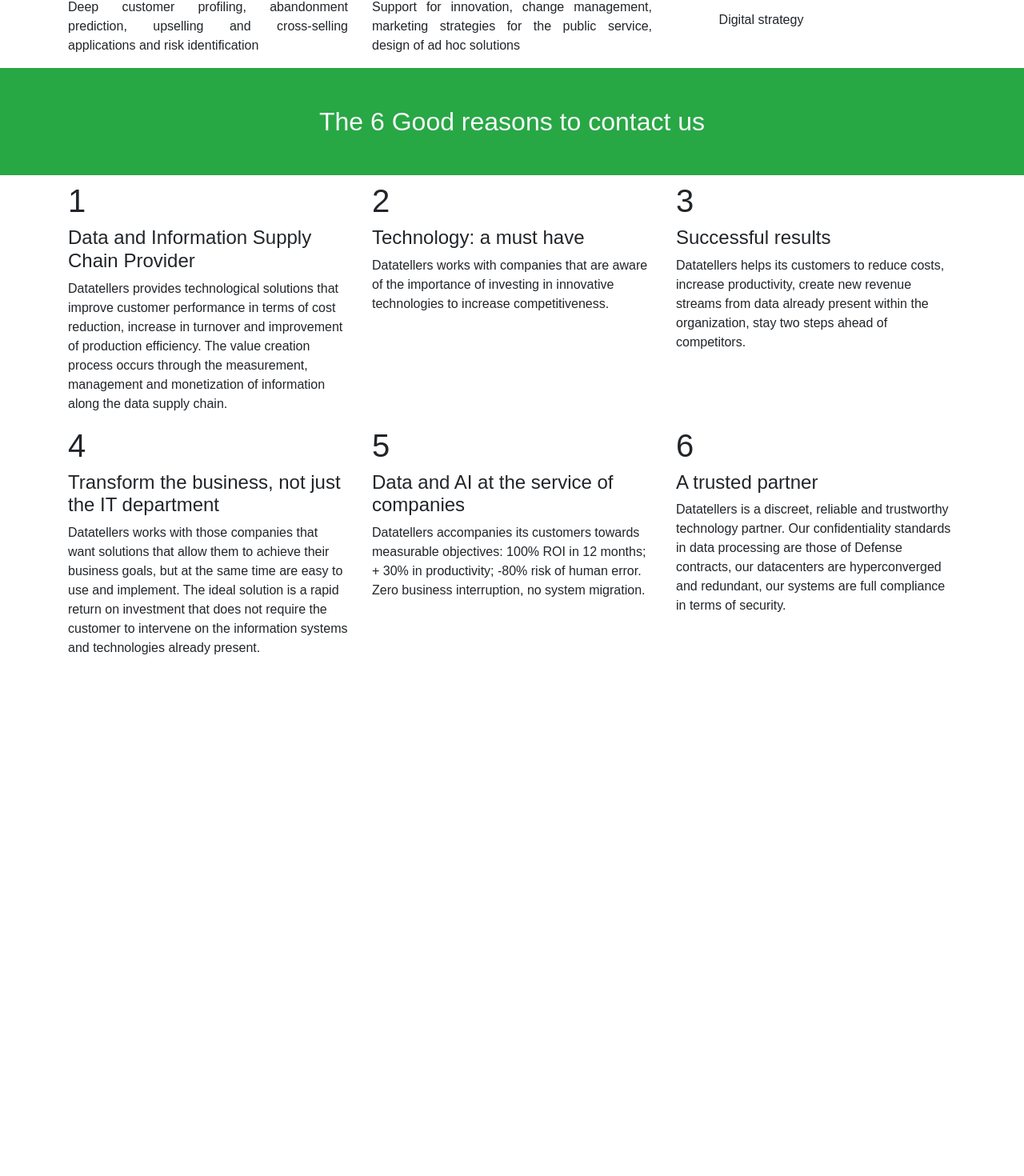
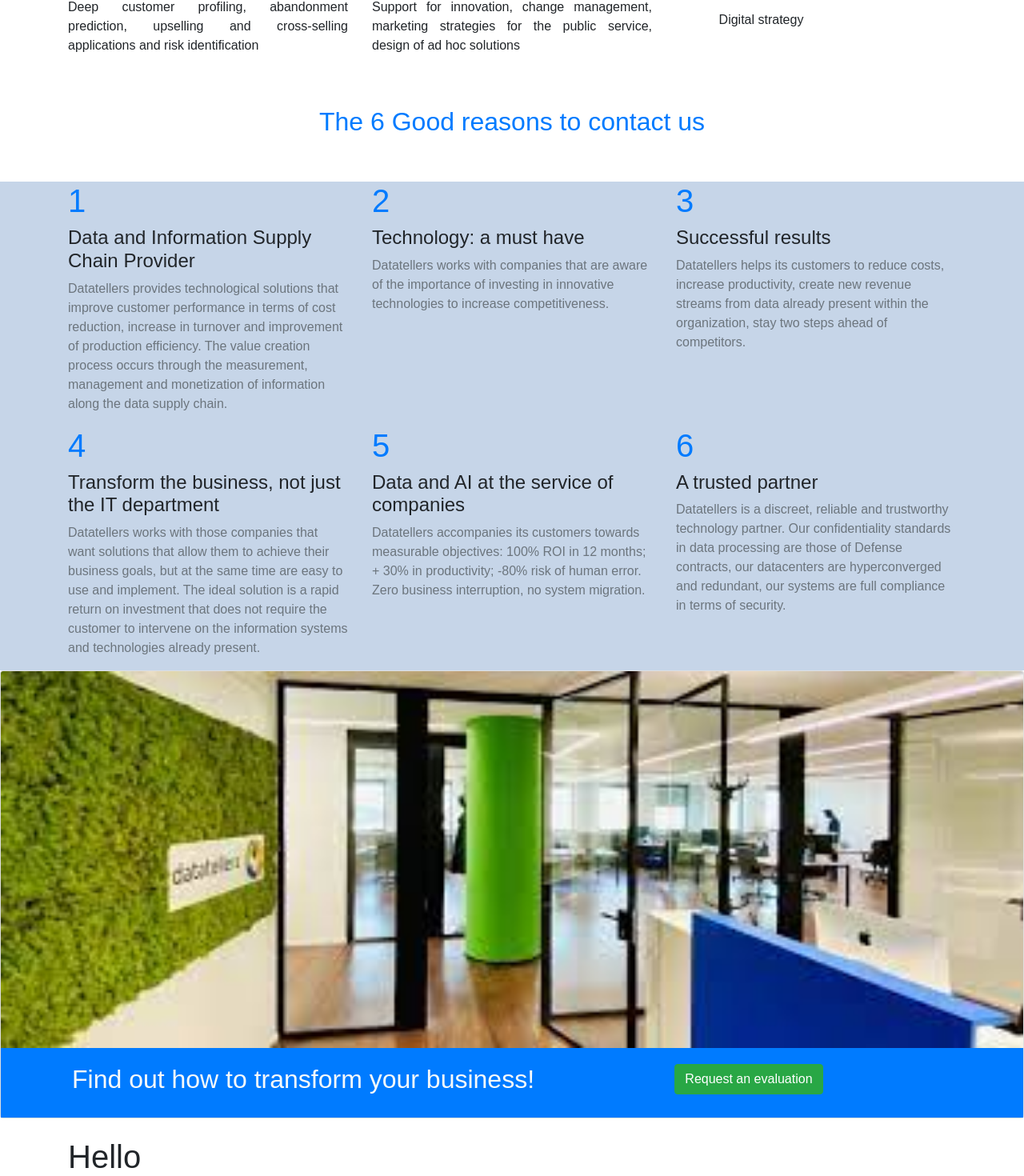
Before and after one commit to mdmehedyhassan/user, a React (Create React App) app: page / in a window 1280 px wide. Shown: the part 657-2127 px from the top of the page at 80% size. Before the commit the page ends 1495 px from the top, so only its background shows below. Built offline with nearby package versions, Linux system fonts and the light colour scheme; a web font is replaced by a local one.

Commit message:
add Mian Cover

```diff
--- a/src/component/Home/Home.js
+++ b/src/component/Home/Home.js
@@ -1,6 +1,8 @@
 import React from 'react';
 import Header from '../Header/Header';
 import Main from '../Main/Main';
+import MainCover from '../MainCover/MainCover';
+import MainFooter from '../MainFooter/MainFooter';
 import TopHeader from '../TopHeader/TopHeader';
 
 const Home = () => {
@@ -8,8 +10,10 @@
         <div>
             <TopHeader></TopHeader>
             <Header></Header>
-            <h2 className="p-5 bg-success text-light" style={{textAlign: 'center'}}>The 6 Good reasons to contact us</h2>
+            <h2 className="p-5 text-primary" style={{textAlign: 'center'}}>The 6 Good reasons to contact us</h2>
             <Main></Main>
+            <MainCover></MainCover>
+            <MainFooter></MainFooter>
         </div>
     );
 };
--- a/src/component/Main/Main.js
+++ b/src/component/Main/Main.js
@@ -40,17 +40,20 @@
         }
     ]
     return (
+        <div style={{ backgroundColor: "rgb(198, 213, 232)" }}>
             <div className="container">
-            <div className="row">
+                <div className="row ">
                     {
                         reasonsData.map(data => <div className="col-md-4 col-sm-6">
-                        <h1>{data.number}</h1>
+                            <h1 className="text-primary">{data.number}</h1>
                             <h4>{data.title}</h4>
-                        <p>{data.description}</p>
+                            <p className="text-secondary">{data.description}</p>
                         </div>)
                     }
                 </div>
             </div>
+        </div>
+
     );
 };
 
--- /dev/null
+++ b/src/component/MainCover/MainCover.js
@@ -0,0 +1,25 @@
+import React from 'react';
+import { Card } from 'react-bootstrap';
+import Cover from '../../images/cover.jpg'
+
+const MainCover = () => {
+    return (
+        <div className="">
+            <Card>
+                <Card.Img variant="top" src={Cover} />
+                <div className="bg-primary">
+                    <Card.Body className="container">
+                        <div className="row">
+                            <h2 className="col-8 text-light">Find out how to transform your business!</h2>
+                            <div className="col-4 ">
+                                <button className="btn btn-success">Request an evaluation</button>
+                            </div>
+                        </div>
+                    </Card.Body>
+                </div>
+            </Card>
+        </div>
+    );
+};
+
+export default MainCover;
--- /dev/null
+++ b/src/component/MainFooter/MainFooter.js
@@ -0,0 +1,32 @@
+import React from 'react';
+
+const MainFooter = () => {
+    return (
+        <div className="container">
+            <div className="row">
+                <div className="col-md-4 col-sm-12">
+                    <img src="" alt="" />
+                    <h1>Hello</h1>
+                </div>
+                <div>
+                    <div>
+
+                    </div>
+                    <div>
+
+                    </div>
+                </div>
+                <div>
+                    <div>
+
+                    </div>
+                    <div>
+
+                    </div>
+                </div>
+            </div>
+        </div>
+    );
+};
+
+export default MainFooter;
--- a/src/component/TopHeader/TopHeader.js
+++ b/src/component/TopHeader/TopHeader.js
@@ -7,7 +7,7 @@
                 <h1 className="text-light">MAKE</h1>
                 <h1 className="text-primary"><Typewriter
                     options={{
-                        strings: ['FUTURE..', 'CHANGE..', 'INNOVATION..'],
+                        strings: ['FUTURE..', 'CHANGE..', 'TRANSFORMATION..', 'INNOVATION..'],
                         autoStart: true,
                         loop: true,
                     }}
```
Also changed, not shown: src/images/cover.jpg (added). Lines whose indentation alone changed are shown as unchanged.
